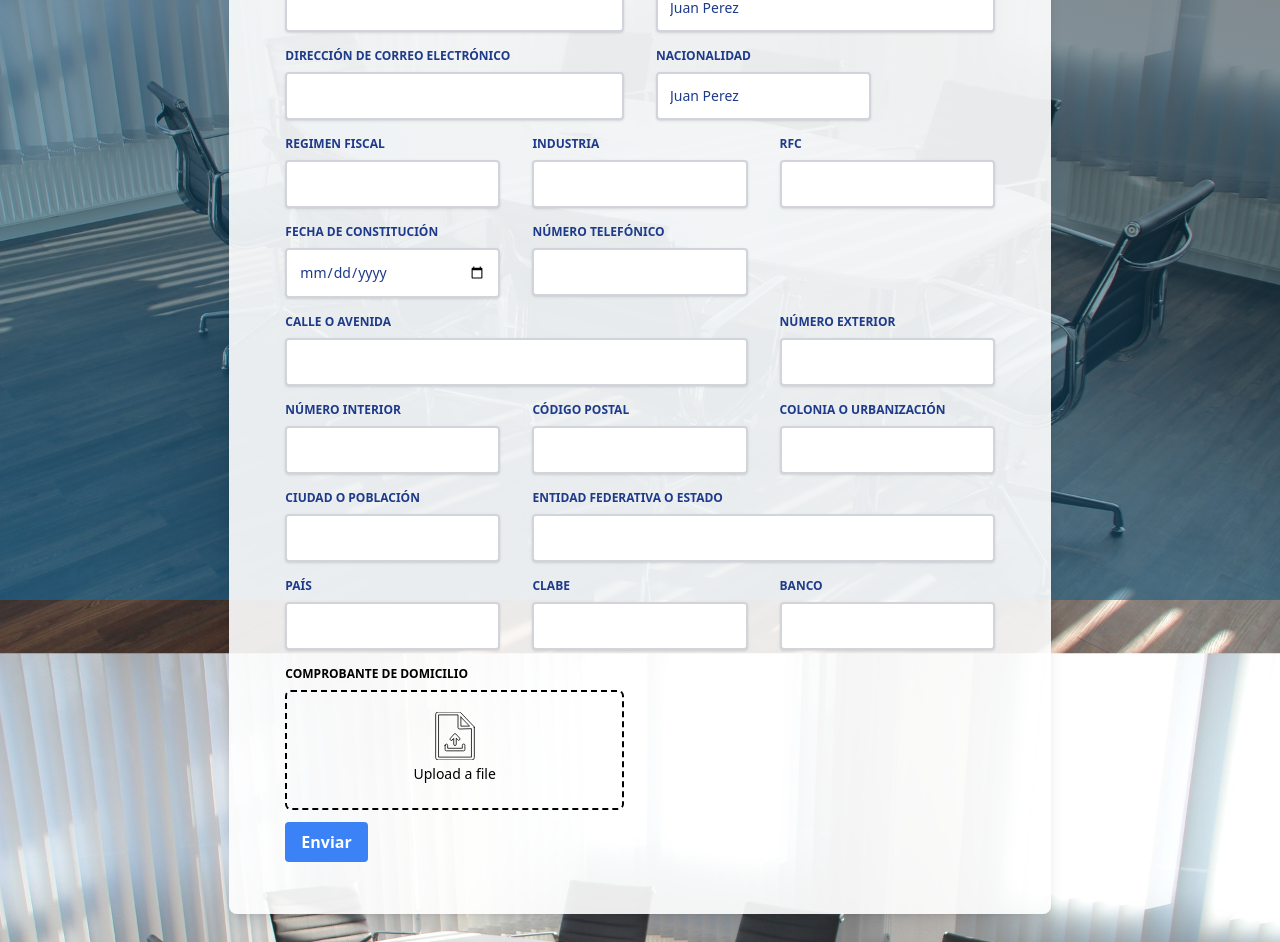
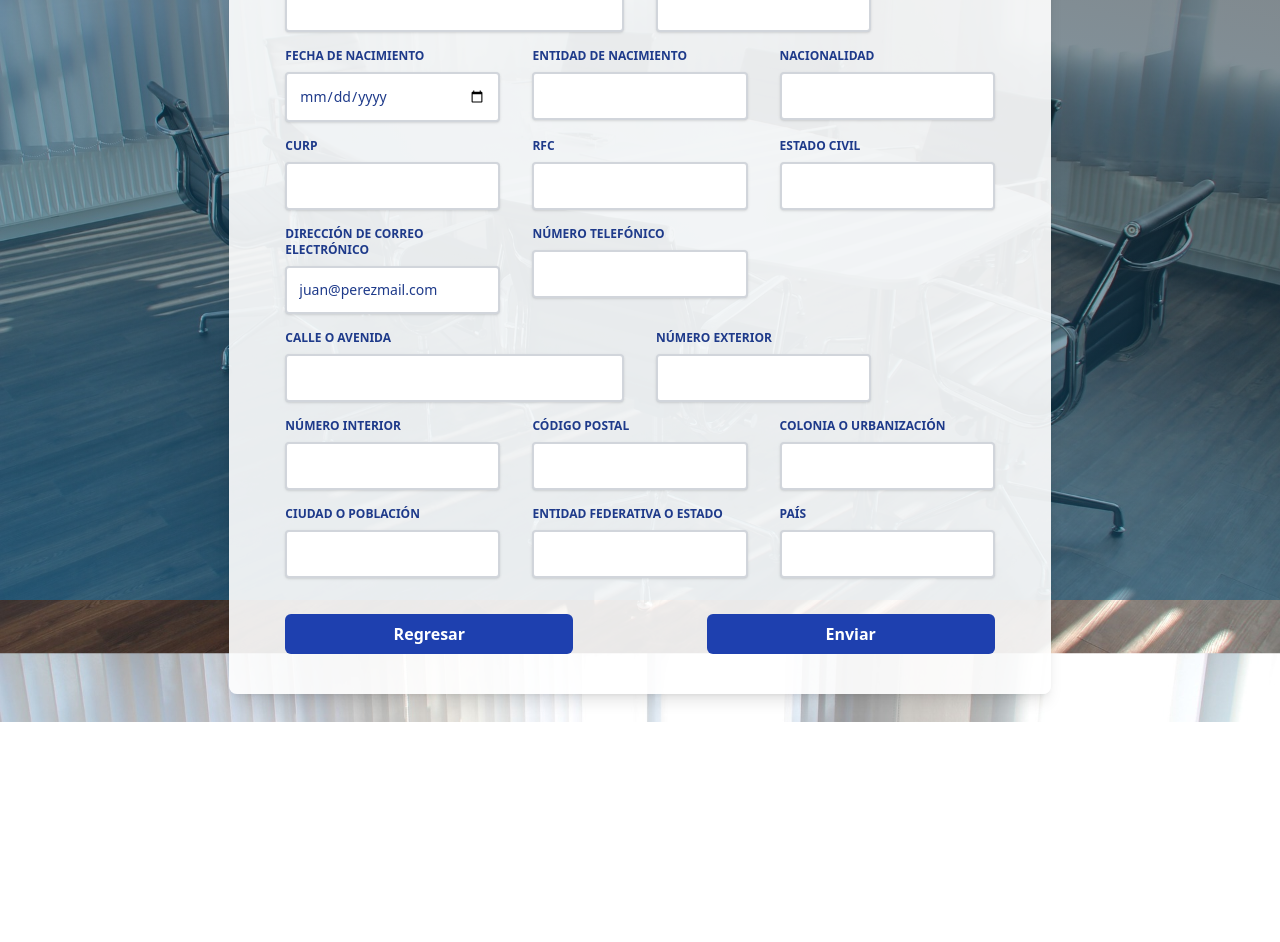
Before and after one commit to Diegoabustos/userform-react, a React (Create React App) app: page / in a window 1280 px wide. Shown: the part 200-1142 px from the top of the page. After the commit the page ends 922 px from the top, so only its background shows below. Built offline with nearby package versions, Linux system fonts and the light colour scheme.

Commit message:
create buttons

```diff
--- a/src/App.tsx
+++ b/src/App.tsx
@@ -4,7 +4,7 @@ import { StepTwo } from "./components/UserForm/StepTwo";
 
 function App() {
   //state for steps
-  const [step, setstep] = useState(1);
+  const [step, setstep] = useState(2);
 
   // function for going to next step by increasing step state by 1
   const nextStep = () => {
--- a/src/components/InputSimple.tsx
+++ b/src/components/InputSimple.tsx
@@ -23,7 +23,7 @@ export const InputSimple: React.FC<InputSimpleProperties> = ({
 }: InputSimpleProperties): JSX.Element => {
   const INPUT_WIDTH = {
     // small: "w-full lg:w-2/12 md:w-4/12 px-4",
-    small: "w-full lg:w-4/12 px-4",
+    small: "w-full lg:w-4/12 md:w-6/12 px-4",
     normal: "w-full lg:w-6/12 px-4",
     medium: "w-full lg:w-8/12 px-4",
     large: "w-full lg:w-12/12 px-4",
--- /dev/null
+++ b/src/components/UI/Button/index.tsx
@@ -0,0 +1,23 @@
+interface ButtonProperties {
+  primary: string;
+  onClick?(event?: React.MouseEvent<HTMLButtonElement>): void;
+  position?: "start" | "end";
+}
+
+export const Button: React.FC<ButtonProperties> = ({
+  primary,
+  onClick,
+  position,
+}: ButtonProperties): JSX.Element => {
+  const BUTTON_POSITION = {
+    start: "w-full lg:w-6/12 px-4 flex pt-5 justify-start",
+    end: "w-full lg:w-6/12 px-4 flex pt-5 justify-end",
+  };
+  return (
+    <div className={`${BUTTON_POSITION[position!]}`}>
+      <button onClick={onClick} className="bg-blue-800 hover:bg-blue-900 text-white w-72 h-10 font-bold py-2 px-4 rounded-md">
+        {primary}
+      </button>
+    </div>
+  );
+};
--- /dev/null
+++ b/src/components/UserForm/ContainerForm.tsx
@@ -0,0 +1,24 @@
+interface ContainerFormProperties {
+    children?: React.ReactNode;
+}
+
+export const ContainerForm = ({children}: ContainerFormProperties) => {
+    return (
+        <section className="py-1">
+          <div className="w-full lg:w-8/12 px-4 mx-auto mt-6">
+            <div className="relative flex flex-col min-w-0 break-words w-full mb-6 shadow-lg rounded-lg bg-white/90 border-0">
+              <div className="rounded-t bg-white mb-0 px-6 py-6">
+                <div className="text-center flex justify-between">
+                  <h6 className="text-blue-900 text-xl font-bold">
+                    Registro de Usuario
+                  </h6>
+                </div>
+              </div>
+              <div className="flex-auto px-4 lg:px-10 py-10 pt-0">
+                {children}
+              </div>
+            </div>
+          </div>
+        </section>
+    )
+}
--- a/src/components/UserForm/StepOne.tsx
+++ b/src/components/UserForm/StepOne.tsx
@@ -1,6 +1,8 @@
 import { InputSimple } from "../InputSimple";
 import { InputUpDoc } from "../InputUpDoc";
 import { Formik, FormikErrors } from "formik";
+import { Button } from "../UI/Button";
+import { ContainerForm } from "./ContainerForm";
 
 interface StepOneProperties {
   nextStep?: any;
@@ -50,7 +52,7 @@ export const StepOne: React.FC<StepOneProperties> = ({
     entidad: "",
     pais: "",
     clabe: "",
-    banco: ""
+    banco: "",
   };
 
   return (
@@ -61,39 +63,32 @@ export const StepOne: React.FC<StepOneProperties> = ({
 
         if (!values.razonSocial) {
           errors.razonSocial = "Favor de ingresar la razón social";
-        } else if (
-          !/^[a-zA-ZÀ-ÿ\s]{1,40}$/.test(values.razonSocial)
-        ) {
+        } else if (!/^[a-zA-ZÀ-ÿ\s]{1,40}$/.test(values.razonSocial)) {
           errors.razonSocial = "La razon social solo permite letras y espacios";
         }
         if (!values.nombreComercial) {
           errors.nombreComercial = "Favor de ingresar el nombre comercial";
-        } else if (
-          !/^[a-zA-ZÀ-ÿ\s]{1,40}$/.test(values.nombreComercial)
-        ) {
-          errors.nombreComercial = "El nombre comercial solo permite letras y espacios";
+        } else if (!/^[a-zA-ZÀ-ÿ\s]{1,40}$/.test(values.nombreComercial)) {
+          errors.nombreComercial =
+            "El nombre comercial solo permite letras y espacios";
         }
         if (!values.nacionalidad) {
           errors.nacionalidad = "Favor de ingresar a nacionalidad";
-        } else if (
-          !/^[a-zA-ZÀ-ÿ\s]{1,40}$/.test(values.nacionalidad)
-        ) {
-          errors.nacionalidad = "La nacionalidad solo permite letras y espacios";
+        } else if (!/^[a-zA-ZÀ-ÿ\s]{1,40}$/.test(values.nacionalidad)) {
+          errors.nacionalidad =
+            "La nacionalidad solo permite letras y espacios";
         }
         if (!values.regimenFiscal) {
           errors.regimenFiscal = "Favor de ingresar el regimen fiscal";
-        } else if (
-          !/^[a-zA-ZÀ-ÿ\s]{1,40}$/.test(values.regimenFiscal)
-        ) {
-          errors.regimenFiscal = "El regimen fiscal solo permite letras y espacios";
+        } else if (!/^[a-zA-ZÀ-ÿ\s]{1,40}$/.test(values.regimenFiscal)) {
+          errors.regimenFiscal =
+            "El regimen fiscal solo permite letras y espacios";
         }
 
         // indusrty validation
         if (!values.industria) {
           errors.industria = "Favor de ingresar la industria";
-        } else if (
-          !/^[a-zA-ZÀ-ÿ\s]{1,40}$/.test(values.industria)
-        ) {
+        } else if (!/^[a-zA-ZÀ-ÿ\s]{1,40}$/.test(values.industria)) {
           errors.industria = "La industria solo permite letras y espacios";
         }
 
@@ -133,8 +128,6 @@ export const StepOne: React.FC<StepOneProperties> = ({
           errors.email = "formato de mail inváñido";
         }
 
-
-
         return errors;
       }}
       onSubmit={(data) => {
@@ -150,19 +143,10 @@ export const StepOne: React.FC<StepOneProperties> = ({
         handleChange,
         handleBlur,
       }) => (
-        <section className="py-1">
-          <div className="w-full lg:w-8/12 px-4 mx-auto mt-6">
-            <div className="relative flex flex-col min-w-0 break-words w-full mb-6 shadow-lg rounded-lg bg-white/90 border-0">
-              <div className="rounded-t bg-white mb-0 px-6 py-6">
-                <div className="text-center flex justify-between">
-                  <h6 className="text-blue-900 text-xl font-bold">
-                    Registro de Usuario
-                  </h6>
-                </div>
-              </div>
-              <div className="flex-auto px-4 lg:px-10 py-10 pt-0">
+        <ContainerForm
+          children={
             <form onSubmit={handleSubmit}>
-                  <h6 className="text-blueGray-400 text-sm mt-3 mb-6 font-bold uppercase">
+              <h6 className="text-black text-sm mt-3 mb-6 font-bold uppercase">
                 Datos de Usuario
               </h6>
               <div className="flex flex-wrap">
@@ -193,7 +177,7 @@ export const StepOne: React.FC<StepOneProperties> = ({
                   onBlur={handleBlur}
                   type="text"
                   size="normal"
-                      placeholder="Juan Perez"
+                  placeholder=""
                   value={values.nombreComercial}
                 />
                 <InputSimple
@@ -204,7 +188,7 @@ export const StepOne: React.FC<StepOneProperties> = ({
                   name="email"
                   onChange={handleChange}
                   onBlur={handleBlur}
-                      size="normal"
+                  size="small"
                   type="email"
                   placeholder=""
                   value={values.email}
@@ -221,7 +205,7 @@ export const StepOne: React.FC<StepOneProperties> = ({
                   onBlur={handleBlur}
                   type="text"
                   size="small"
-                      placeholder="Juan Perez"
+                  placeholder=""
                   value={values.nacionalidad}
                 />
                 <InputSimple
@@ -255,9 +239,7 @@ export const StepOne: React.FC<StepOneProperties> = ({
                   value={values.industria}
                 />
                 <InputSimple
-                      errorMessage={
-                        touched.rfc && errors.rfc ? errors.rfc : null
-                      }
+                  errorMessage={touched.rfc && errors.rfc ? errors.rfc : null}
                   label="rfc"
                   name="rfc"
                   onChange={handleChange}
@@ -286,9 +268,7 @@ export const StepOne: React.FC<StepOneProperties> = ({
 
                 <InputSimple
                   errorMessage={
-                        touched.telefono && errors.telefono
-                          ? errors.telefono
-                          : null
+                    touched.telefono && errors.telefono ? errors.telefono : null
                   }
                   label="número telefónico"
                   name="telefono"
@@ -302,112 +282,7 @@ export const StepOne: React.FC<StepOneProperties> = ({
 
                 <InputSimple
                   errorMessage={
-                      touched.calle  && touched.calle ? errors.calle : null
-                    }
-                    label="Calle o Avenida"
-                    name="calle"
-                    onChange={handleChange}
-                    onBlur={handleBlur}
-                    size="medium"
-                    type="text"
-                    placeholder=""
-                    value={values.calle}
-                    />
-                    <InputSimple
-                    errorMessage={
-                      touched.ext  && touched.ext ? errors.ext : null
-                    }
-                    label="Número exterior"
-                    name="ext"
-                    onChange={handleChange}
-                    onBlur={handleBlur}
-                    size="small"
-                    type="text"
-                    placeholder=""
-                    value={values.ext}
-                    />
-                    <InputSimple
-                    errorMessage={
-                      touched.int  && touched.int ? errors.int : null
-                    }
-                    label="Número interior"
-                    name="int"
-                    onChange={handleChange}
-                    onBlur={handleBlur}
-                    size="small"
-                    type="text"
-                    placeholder=""
-                    value={values.int}
-                    />
-                    <InputSimple
-                    errorMessage={
-                      touched.zipcode  && touched.zipcode ? errors.zipcode : null
-                    }
-                    label="Código Postal"
-                    name="zipcode"
-                    onChange={handleChange}
-                    onBlur={handleBlur}
-                    size="small"
-                    type="text"
-                    placeholder=""
-                    value={values.zipcode}
-                    />
-                    <InputSimple
-                    errorMessage={
-                      touched.colonia  && touched.colonia ? errors.colonia : null
-                    }
-                    label="Colonia o Urbanización"
-                    name="colonia"
-                    onChange={handleChange}
-                    onBlur={handleBlur}
-                    size="small"
-                    type="text"
-                    placeholder=""
-                    value={values.colonia}
-                    />
-                    <InputSimple
-                    errorMessage={
-                      touched.ciudad  && touched.ciudad ? errors.ciudad : null
-                    }
-                    label="Ciudad o Población"
-                    name="ciudad"
-                    onChange={handleChange}
-                    onBlur={handleBlur}
-                    size="small"
-                    type="text"
-                    placeholder=""
-                    value={values.ciudad}
-                    />
-                    <InputSimple
-                    errorMessage={
-                      touched.entidad  && touched.entidad ? errors.entidad : null
-                    }
-                    label="Entidad Federativa o Estado"
-                    name="entidad"
-                    onChange={handleChange}
-                    onBlur={handleBlur}
-                    size="medium"
-                    type="text"
-                    placeholder=""
-                    value={values.entidad}
-                    />
-                    <InputSimple
-                    errorMessage={
-                      touched.pais  && touched.pais ? errors.pais : null
-                    }
-                    label="País"
-                    name="pais"
-                    onChange={handleChange}
-                    onBlur={handleBlur}
-                    size="small"
-                    type="text"
-                    placeholder=""
-                    value={values.pais}
-                    />
-
-                    <InputSimple
-                    errorMessage={
-                      touched.clabe  && touched.clabe ? errors.clabe : null
+                    touched.clabe && touched.clabe ? errors.clabe : null
                   }
                   label="CLABE"
                   name="clabe"
@@ -421,7 +296,7 @@ export const StepOne: React.FC<StepOneProperties> = ({
 
                 <InputSimple
                   errorMessage={
-                      touched.banco  && touched.banco ? errors.banco : null
+                    touched.banco && touched.banco ? errors.banco : null
                   }
                   label="Banco"
                   name="banco"
@@ -434,23 +309,121 @@ export const StepOne: React.FC<StepOneProperties> = ({
                 />
 
                 <InputUpDoc />
+              </div>
+              <hr className="mt-6 border-b-10 border-blue-900" />
+              <h6 className="text-black text-sm mt-3 mb-6 font-bold uppercase">
+                Domicilio
+              </h6>
 
-                    <div className="w-full lg:w-12/12 px-4">
-                      <div className="relative w-full mb-3">
-                        <button
-                          className="bg-blue-500 hover:bg-blue-700 text-white font-bold py-2 px-4 rounded"
-                          type="submit"
-                        >
-                          Enviar
-                        </button>
+              <div className="flex flex-wrap">
+                <InputSimple
+                  errorMessage={
+                    touched.calle && touched.calle ? errors.calle : null
+                  }
+                  label="Calle o Avenida"
+                  name="calle"
+                  onChange={handleChange}
+                  onBlur={handleBlur}
+                  size="medium"
+                  type="text"
+                  placeholder=""
+                  value={values.calle}
+                />
+                <InputSimple
+                  errorMessage={touched.ext && touched.ext ? errors.ext : null}
+                  label="Número exterior"
+                  name="ext"
+                  onChange={handleChange}
+                  onBlur={handleBlur}
+                  size="small"
+                  type="text"
+                  placeholder=""
+                  value={values.ext}
+                />
+                <InputSimple
+                  errorMessage={touched.int && touched.int ? errors.int : null}
+                  label="Número interior"
+                  name="int"
+                  onChange={handleChange}
+                  onBlur={handleBlur}
+                  size="small"
+                  type="text"
+                  placeholder=""
+                  value={values.int}
+                />
+                <InputSimple
+                  errorMessage={
+                    touched.zipcode && touched.zipcode ? errors.zipcode : null
+                  }
+                  label="Código Postal"
+                  name="zipcode"
+                  onChange={handleChange}
+                  onBlur={handleBlur}
+                  size="small"
+                  type="text"
+                  placeholder=""
+                  value={values.zipcode}
+                />
+                <InputSimple
+                  errorMessage={
+                    touched.colonia && touched.colonia ? errors.colonia : null
+                  }
+                  label="Colonia o Urbanización"
+                  name="colonia"
+                  onChange={handleChange}
+                  onBlur={handleBlur}
+                  size="small"
+                  type="text"
+                  placeholder=""
+                  value={values.colonia}
+                />
+                <InputSimple
+                  errorMessage={
+                    touched.ciudad && touched.ciudad ? errors.ciudad : null
+                  }
+                  label="Ciudad o Población"
+                  name="ciudad"
+                  onChange={handleChange}
+                  onBlur={handleBlur}
+                  size="small"
+                  type="text"
+                  placeholder=""
+                  value={values.ciudad}
+                />
+                <InputSimple
+                  errorMessage={
+                    touched.entidad && touched.entidad ? errors.entidad : null
+                  }
+                  label="Entidad Federativa o Estado"
+                  name="entidad"
+                  onChange={handleChange}
+                  onBlur={handleBlur}
+                  size="small"
+                  type="text"
+                  placeholder=""
+                  value={values.entidad}
+                />
+                <InputSimple
+                  errorMessage={
+                    touched.pais && touched.pais ? errors.pais : null
+                  }
+                  label="País"
+                  name="pais"
+                  onChange={handleChange}
+                  onBlur={handleBlur}
+                  size="small"
+                  type="text"
+                  placeholder=""
+                  value={values.pais}
+                />
               </div>
-                    </div>
+
+              <div className="flex flex-wrap justify-end">
+                <Button primary="Enviar" />
               </div>
             </form>
-              </div>
-            </div>
-          </div>
-        </section>
+          }
+        />
       )}
     </Formik>
   );
--- a/src/components/UserForm/StepTwo.tsx
+++ b/src/components/UserForm/StepTwo.tsx
@@ -1,5 +1,7 @@
 import { InputSimple } from "../InputSimple";
 import { Form, Formik, FormikErrors } from "formik";
+import { ContainerForm } from "./ContainerForm";
+import { Button } from "../UI/Button";
 
 interface StepTwoProperties {
   prevStep?: any;
@@ -164,18 +166,9 @@ export const StepTwo: React.FC<StepTwoProperties> = ({
         handleChange,
         handleBlur,
       }) => (
-        <section className="py-1">
-          <div className="w-full lg:w-10/12 px-4 mx-auto mt-6">
-            <div className="relative flex flex-col min-w-0 break-words w-full mb-6 shadow-lg rounded-lg bg-white/90 border-0">
-              <div className="rounded-t bg-white mb-0 px-6 py-6">
-                <div className="text-center flex justify-between">
-                  <h6 className="text-blue-900 text-xl font-bold">
-                    Registro de Usuario
-                  </h6>
-                </div>
-              </div>
-              <div className="flex-auto px-4 lg:px-10 py-10 pt-0">
-                <form onSubmit={handleSubmit}>
+<ContainerForm
+  children={
+    <form onSubmit={handleSubmit}>
                   <h6 className="text-blueGray-400 text-sm mt-3 mb-6 font-bold uppercase">
                     Representante Legal
                   </h6>
@@ -428,13 +421,20 @@ export const StepTwo: React.FC<StepTwoProperties> = ({
                     value={values.pais}
                     />
 
-                    <button type="submit">Enviar</button>
                   </div>
+
+                  <div className="flex justify-between ">
+                <Button primary="Regresar" position="start" onClick={prevStep} />
+
+                <Button primary="Enviar" position="end" />
+                  </div>
+
+
                 </form>
-              </div>
-            </div>
-          </div>
-        </section>
+  }
+/>
+
+
       )}
     </Formik>
   );
```
Lines whose indentation alone changed are shown as unchanged.
